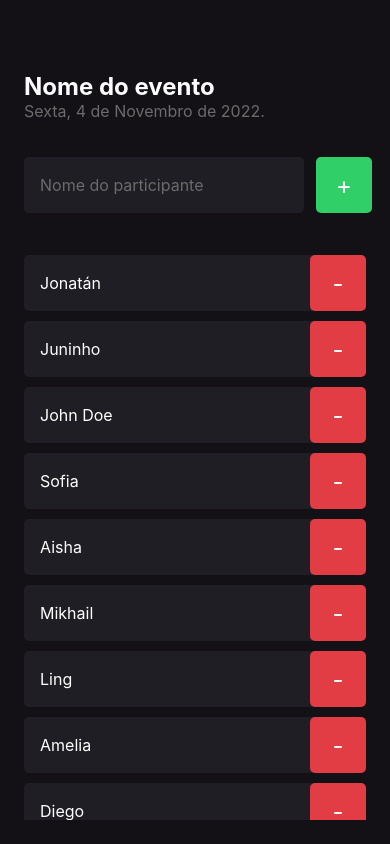
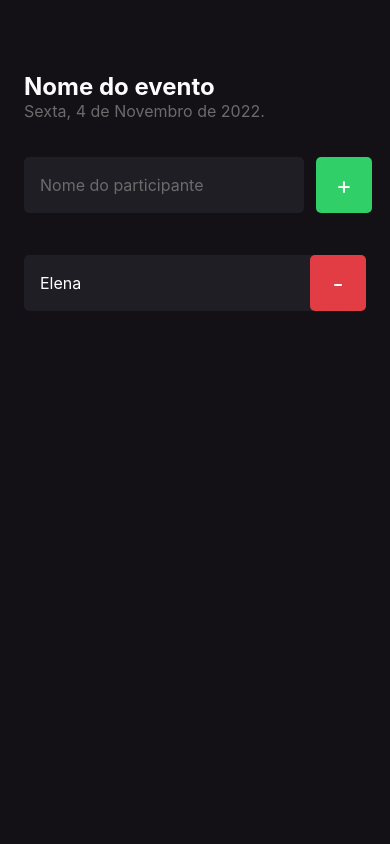
Before and after one commit to JonatanPaes/imhere, a React Native app: screen / in a window 390 px wide. Built offline with nearby package versions, Linux system fonts and the light colour scheme.

Commit message:
feat: Adicionando Participantes

```diff
--- a/src/screens/Home/index.tsx
+++ b/src/screens/Home/index.tsx
@@ -1,31 +1,18 @@
+import { useState } from 'react'
 import { Alert, FlatList, Text, TextInput, TouchableOpacity, View } from 'react-native'
 
 import { Participant } from '../../components/Participant'
 import { styles } from './styles'
 
 export function Home() {
-  const participants = [
-    'Jonatán',
-    'Juninho',
-    'John Doe',
-    'Sofia',
-    'Aisha',
-    'Mikhail',
-    'Ling',
-    'Amelia',
-    'Diego',
-    'Fatima',
-    'Igor',
-    'Chloe',
-    'Yuki',
-    'Rashid',
-    'Elena'
-  ]
+  const [participants, setParticipants] = useState(['Elena'])
 
   function handleParticipantAdd() {
     if (participants.includes('Jonatán')) {
       return Alert.alert('Participante existe', 'Já existe um participante na lista com esse nome.')
     }
+
+    setParticipants((prevState) => [...prevState, 'Juninho'])
   }
 
   function handleParticipantRemove(name: string) {
```
